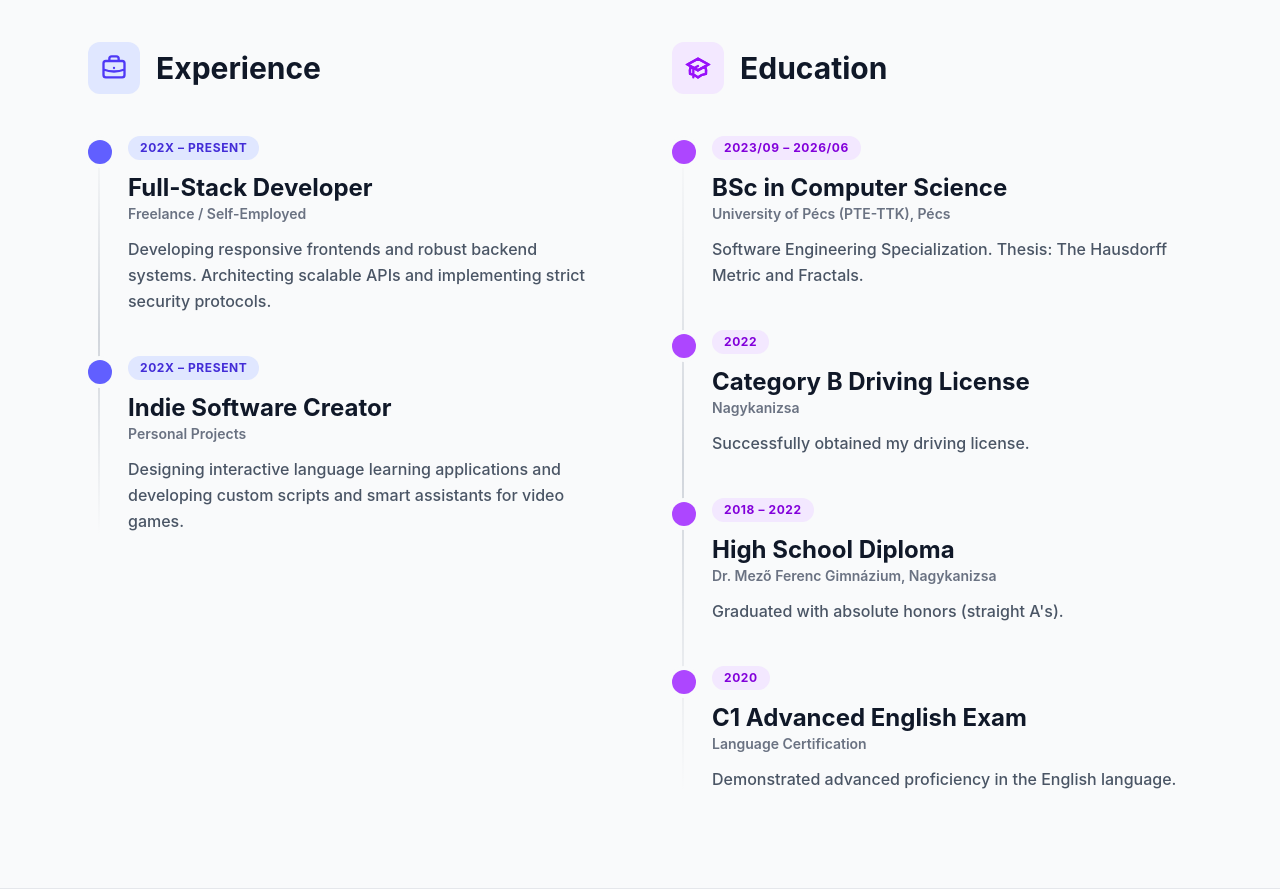
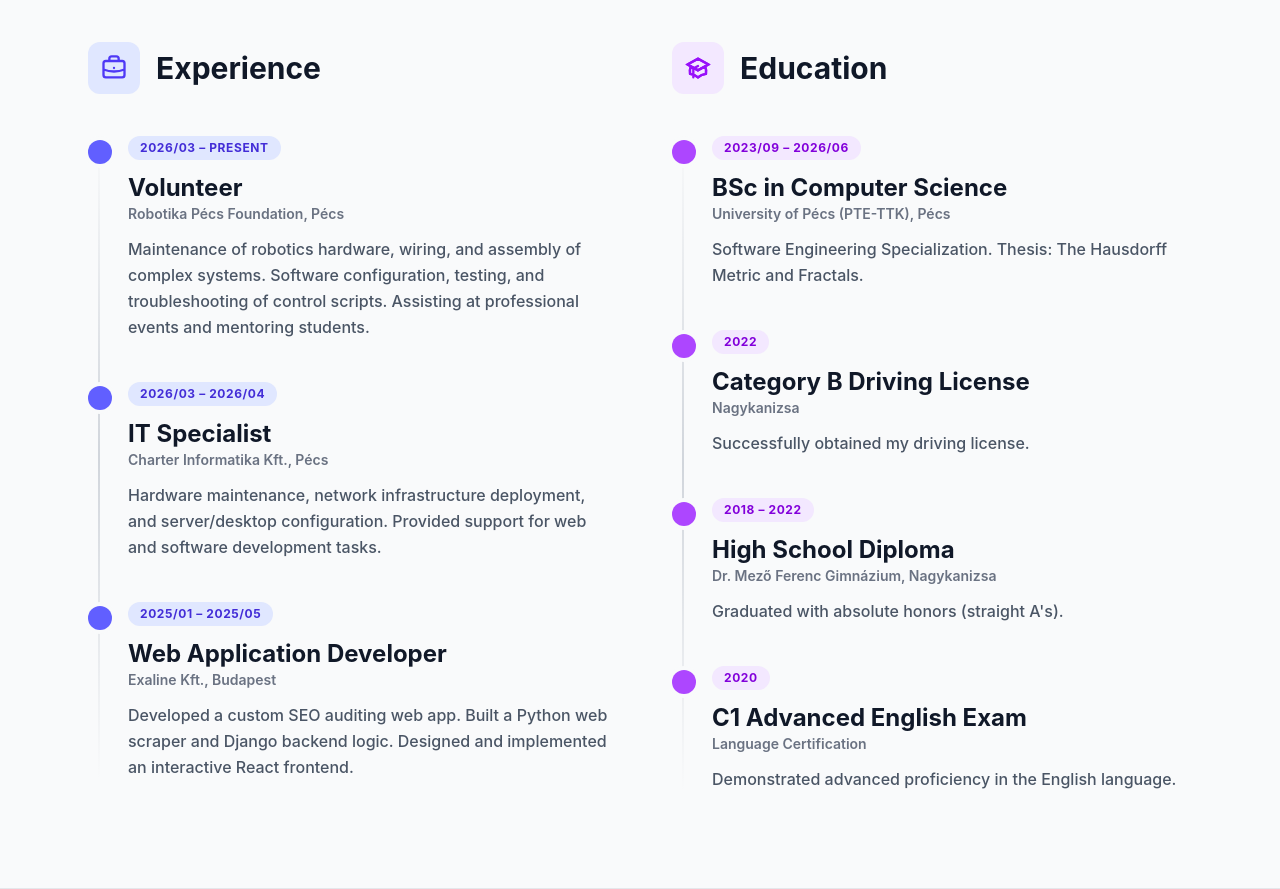
Before and after one commit to H3AD5H0TPlay/portfolio, a React (Vite) app: page / in a window 1280 px wide. Shown: the part 2620-3509 px from the top of the page. Built offline with nearby package versions, Linux system fonts and the light colour scheme.

Commit message:
feat: populate experience section from CV

```diff
--- a/src/components/Resume.tsx
+++ b/src/components/Resume.tsx
@@ -28,16 +28,22 @@ export default function Resume() {
 
   const experience = [
     {
-      period: "202X – Present",
-      role: "Full-Stack Developer",
-      company: "Freelance / Self-Employed",
-      details: "Developing responsive frontends and robust backend systems. Architecting scalable APIs and implementing strict security protocols."
+      period: "2026/03 – Present",
+      role: "Volunteer",
+      company: "Robotika Pécs Foundation, Pécs",
+      details: "Maintenance of robotics hardware, wiring, and assembly of complex systems. Software configuration, testing, and troubleshooting of control scripts. Assisting at professional events and mentoring students."
     },
     {
-      period: "202X – Present",
-      role: "Indie Software Creator",
-      company: "Personal Projects",
-      details: "Designing interactive language learning applications and developing custom scripts and smart assistants for video games."
+      period: "2026/03 – 2026/04",
+      role: "IT Specialist",
+      company: "Charter Informatika Kft., Pécs",
+      details: "Hardware maintenance, network infrastructure deployment, and server/desktop configuration. Provided support for web and software development tasks."
+    },
+    {
+      period: "2025/01 – 2025/05",
+      role: "Web Application Developer",
+      company: "Exaline Kft., Budapest",
+      details: "Developed a custom SEO auditing web app. Built a Python web scraper and Django backend logic. Designed and implemented an interactive React frontend."
     }
   ];
 
@@ -49,7 +55,7 @@ export default function Resume() {
         <div className="flex items-center space-x-4 mb-16">
           <div className="h-px bg-gray-300 dark:bg-white/10 flex-1"></div>
           <h2 className="text-3xl md:text-5xl font-black tracking-tight text-gray-900 dark:text-white">
-            Resume.
+            Resume
           </h2>
           <div className="h-px bg-gray-300 dark:bg-white/10 flex-1"></div>
         </div>
```
